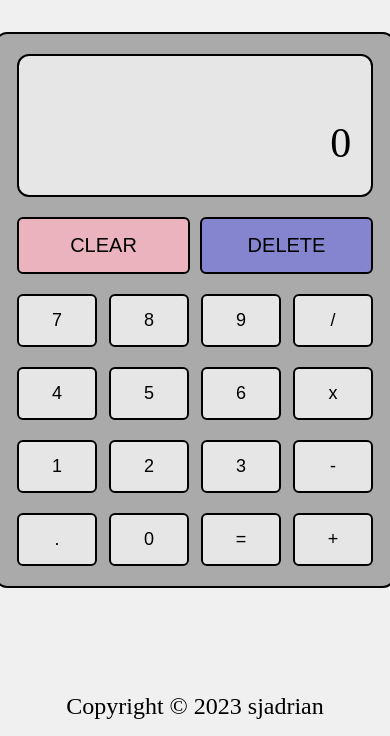
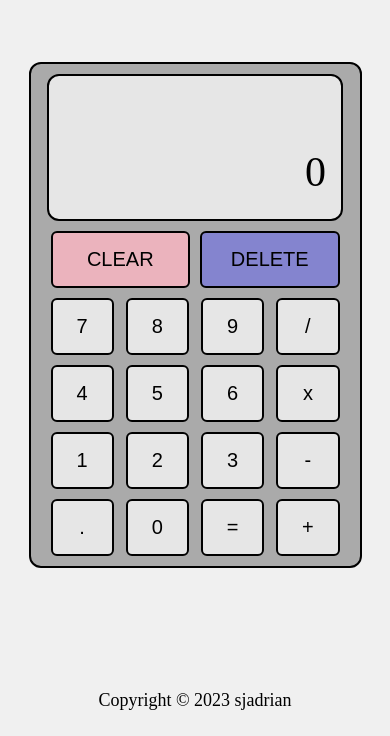
Before and after one commit to sjadrian/calculator, a plain HTML site: page index.html in a window 390 px wide. Shown: the part 108-844 px from the top of the page. Drawn offline with Linux system fonts and the light colour scheme.

Commit message:
add responsiveness for mobile potrait

```diff
--- a/styles.css
+++ b/styles.css
@@ -128,3 +128,53 @@ footer {
     margin-bottom: 12px;
     font-size: 24px;
 }
+
+
+@media screen and (max-width: 600px) {
+    body {
+        flex-direction: column;
+        align-items: center;
+        padding: 10px;
+    }
+
+    main {
+        width: 90%;
+        height: 100%;
+        margin: 20px;
+    }
+
+    .calculator {
+        width: 100%; /* Use full width on smaller screens */
+    }
+
+    .display {
+        margin: 10px;
+        padding: 15px;
+        /* width: calc(100% - 20px); Adjust width to account for padding */
+        width: calc(90%);
+
+        font-size: 24px; /* Larger font for better readability */
+    }
+
+    .line-one, .line-two {
+        min-height: 50px; /* Increase height for touch targets */
+    }
+
+    .container, .small-buttons-container {
+        flex-direction: row;
+    }
+
+    .row {
+        margin: 10px 20px;
+    }
+
+    .button, .clear, .delete {
+        font-size: 20px; /* Larger font size for easier interaction */
+        padding: 15px;
+        min-height: 50px; /* Increase button height for touch accessibility */
+    }
+
+    footer {
+        font-size: 18px;
+    }
+}
```
